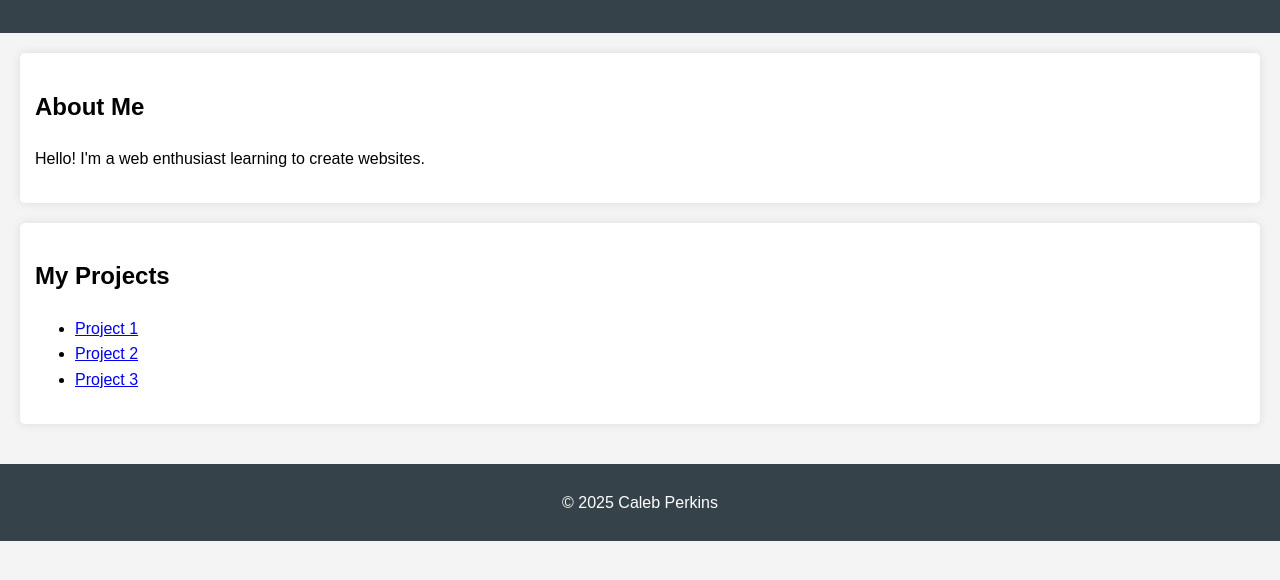
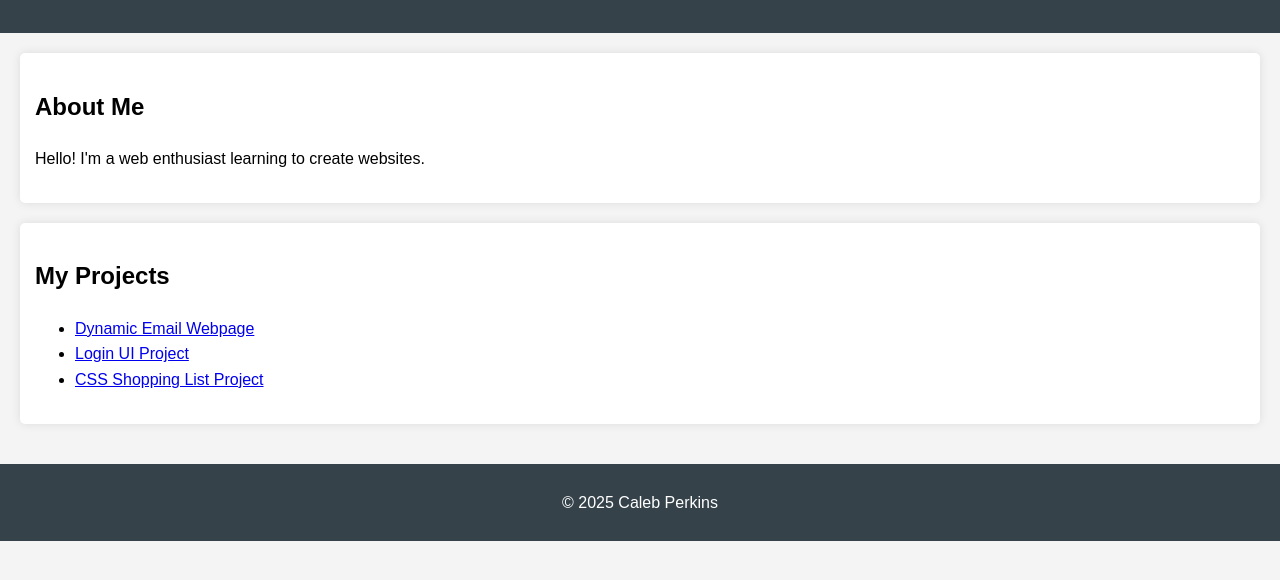
Before and after one commit to caleb-p93/portfolio, a plain HTML site: page index.html in a window 1280 px wide. Shown: the part 116-696 px from the top of the page. Drawn offline with Linux system fonts and the light colour scheme.

Commit message:
Update index.html

```diff
--- a/index.html
+++ b/index.html
@@ -19,9 +19,9 @@
         <section>
             <h2>My Projects</h2>
             <ul>
-                <li><a href="https://caleb-p93.github.io/bootstrap-CalebPerkinsCA23BVT-gmail.com-Perkins/">Project 1</a></li>
-                <li><a href="test.com">Project 2</a></li>
-                <li><a href="#">Project 3</a></li>
+                <li><a href="https://caleb-p93.github.io/bootstrap-CalebPerkinsCA23BVT-gmail.com-Perkins/">Dynamic Email Webpage</a></li>
+                <li><a href=" https://caleb-p93.github.io/calebPerkinsLoginUIProject/ https://caleb-p93.github.io/calebPerkinsLoginUIProject/">Login UI Project</a></li>
+                <li><a href="https://caleb-p93.github.io/shopping-list-Perkins/?">CSS Shopping List Project</a></li>
             </ul>
         </section>
     </main>
```
